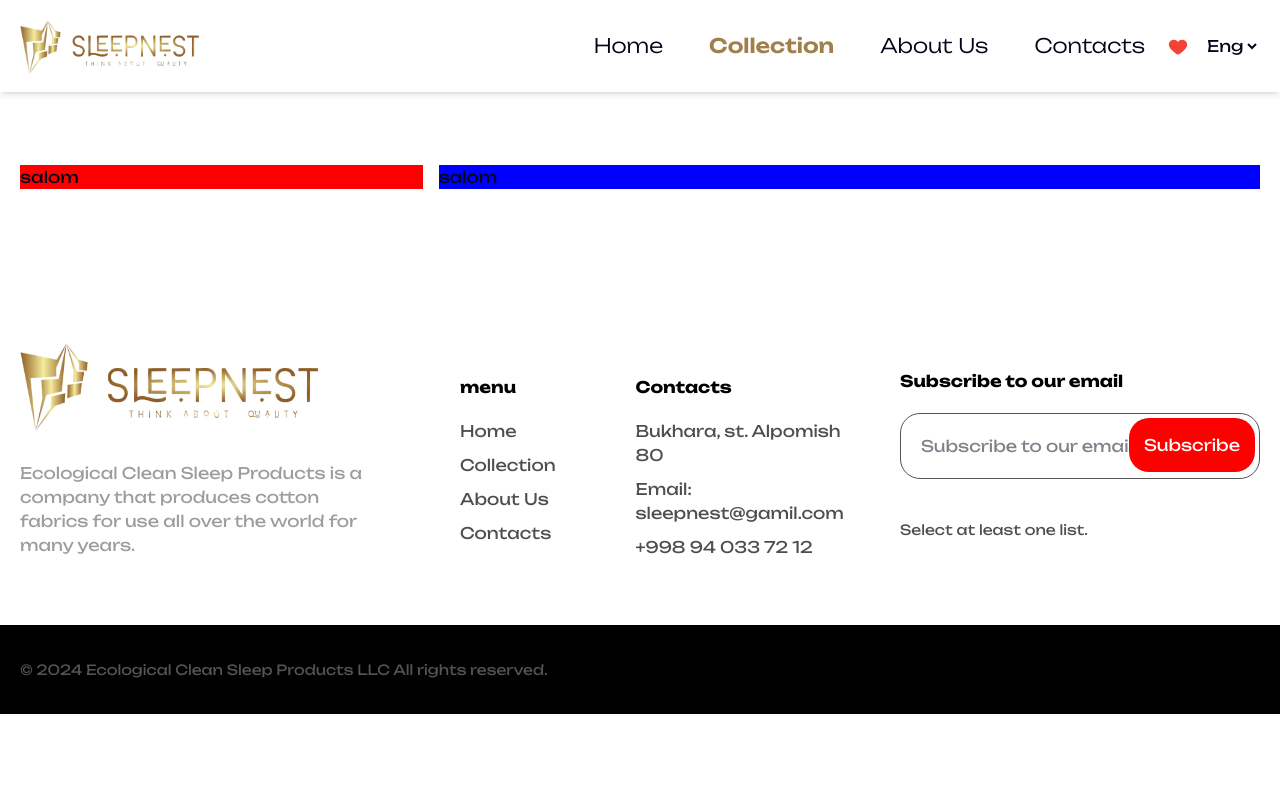
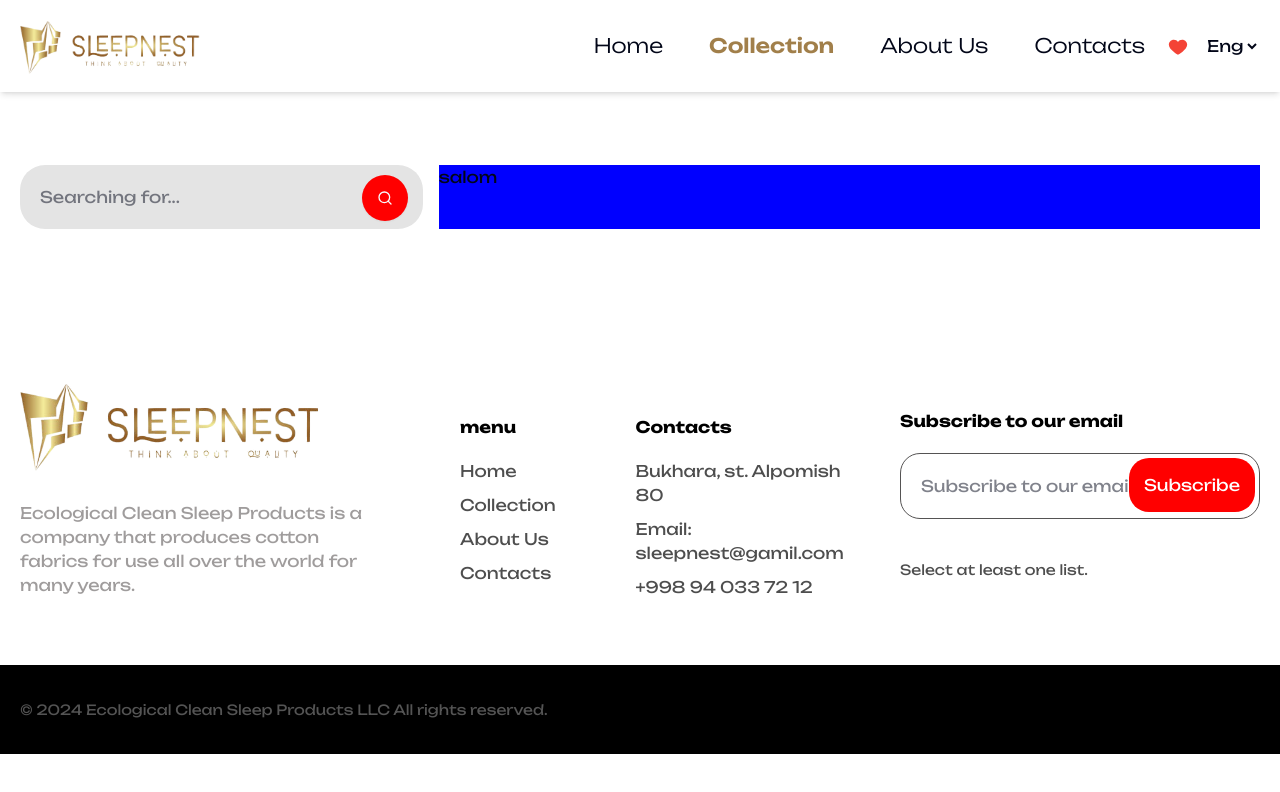
Before and after one commit to Islomjonsdev/sleepnest, a Next.js app: page /collection in a window 1280 px wide. Shown: the top 792 px of the page. Built offline with nearby package versions, Linux system fonts and the light colour scheme.

Commit message:
collection page started and done searching

```diff
--- a/app/(root)/(home)/collection/page.jsx
+++ b/app/(root)/(home)/collection/page.jsx
@@ -1,16 +1,30 @@
-import React from 'react'
+import { Input } from "@/components/ui/input";
+import React from "react";
+import { Search } from "lucide-react";
+import { Button } from "@/components/ui/button";
 
 const Collection = () => {
   return (
-    <div className='mt-[50px]'>
-      <div className='max-w-[1440px] mx-auto px-[20px]'>
-          <div className='grid grid-cols-1 md:grid-cols-3 lg:grid-cols-3 gap-4'>
-              <div className='bg-[red] md:col-span-1'>salom</div>
-              <div className='bg-[blue] md:col-span-2'>salom</div>
+    <div className="mt-[50px]">
+      <div className="max-w-[1440px] mx-auto px-[20px]">
+        <div className="grid grid-cols-1 md:grid-cols-3 lg:grid-cols-3 gap-4">
+          <div className="md:col-span-1">
+            <div className="relative">
+              <Input
+                className="relative"
+                type="search"
+                placeholder="Searching for..."
+              />
+              <Button className="absolute top-0 right-[15px] top-[10px] rounded-full bg-[red] w-[46px] h-[46px] cursor-pointer">
+                <Search />
+              </Button>
+            </div>
           </div>
+          <div className="bg-[blue] md:col-span-2">salom</div>
+        </div>
       </div>
     </div>
-  )
-}
+  );
+};
 
-export default Collection
+export default Collection;
```
